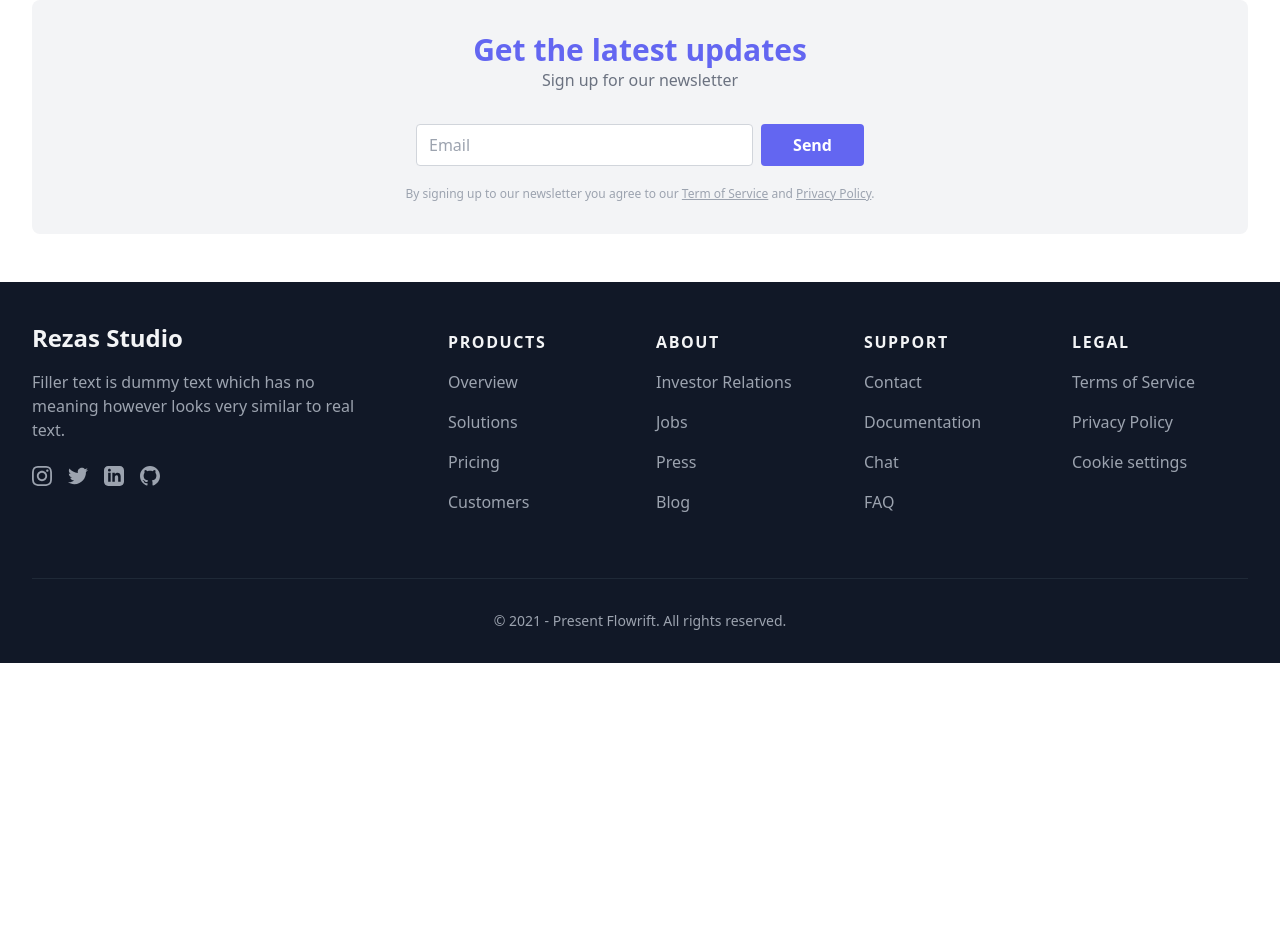
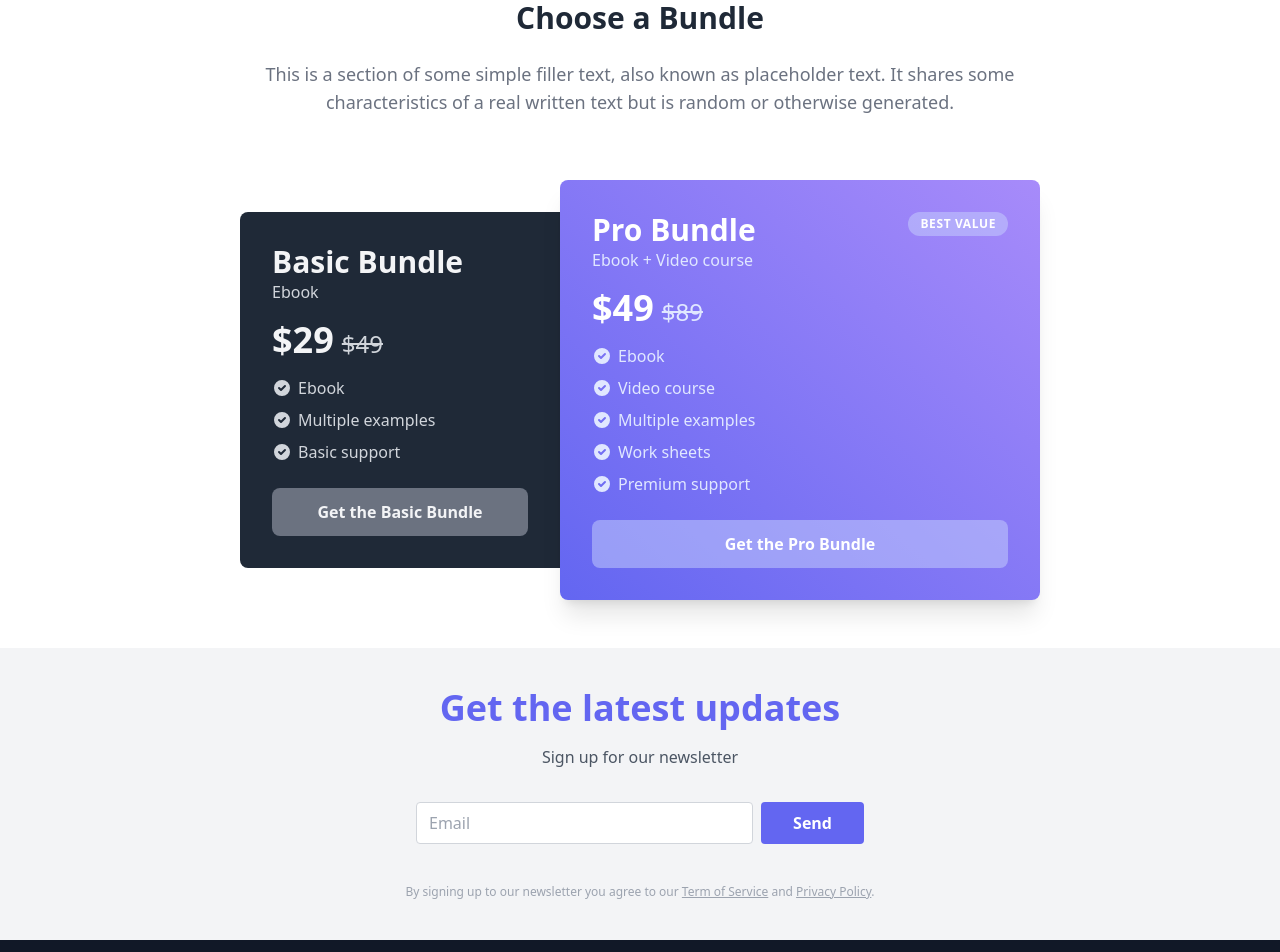
Before and after one commit to tareksabbir/rezas-studio, a React (Create React App) app: page /pricing in a window 1280 px wide. Shown: the part 160-1112 px from the top of the page. Before the commit the page ends 823 px from the top, so only its background shows below. Built offline with nearby package versions, Linux system fonts and the light colour scheme.

Commit message:
newsletter-update

```diff
--- a/src/App.js
+++ b/src/App.js
@@ -1,8 +1,10 @@
 import { Route, Routes } from 'react-router-dom';
 import './App.css';
 import Navbar from './Components/Navbar/Navbar';
+import Newsletter from './Components/Navbar/Newsletter/Newsletter';
 import Footer from './Footer/Footer';
 import Header from './Header/Header';
+import Pricing from './Pricing/Pricing';
 
 function App() {
   return (
@@ -10,7 +12,9 @@ function App() {
       <Navbar></Navbar>
       <Routes>
         <Route path='/' element={<Header></Header>}></Route>
+        <Route path='/pricing' element={<Pricing></Pricing>}></Route>
       </Routes>
+      <Newsletter></Newsletter>
       <Footer></Footer>
     </>
   );
--- a/src/Components/Navbar/Navbar.js
+++ b/src/Components/Navbar/Navbar.js
@@ -7,7 +7,7 @@ const Navbar = () => {
     return (
         <header className="flex justify-between items-center py-8 md:py-8  max-w-screen-2xl px-4 md:px-10 mx-auto">
 
-            <Link to='/' className="inline-flex items-center text-black-800 text-2xl md:text-3xl font-bold gap-2.5" aria-label="logo">
+            <Link to='/' className="text-gray-700 inline-flex items-center text-black-800 text-2xl md:text-3xl font-bold gap-2.5" aria-label="logo">
                 {/* <svg width="95" height="94" viewBox="0 0 95 94" className="w-6 h-auto text-indigo-500" fill="currentColor" xmlns="http://www.w3.org/2000/svg">
                             <path d="M96 0V47L48 94H0V47L48 0H96Z" />
                         </svg> */}
@@ -19,7 +19,7 @@ const Navbar = () => {
             <nav className="hidden lg:flex gap-12">
                 <Link to='/' className="text-indigo-500 text-lg font-semibold">Home</Link>
                 <Link to='/' className="text-gray-600 hover:text-indigo-500 active:text-indigo-700 text-lg font-semibold transition duration-100">Blogs</Link>
-                <Link to='/' className="text-gray-600 hover:text-indigo-500 active:text-indigo-700 text-lg font-semibold transition duration-100">Pricing</Link>
+                <Link to='/pricing' className="text-gray-600 hover:text-indigo-500 active:text-indigo-700 text-lg font-semibold transition duration-100">Pricing</Link>
                 <Link to='/' className="text-gray-600 hover:text-indigo-500 active:text-indigo-700 text-lg font-semibold transition duration-100">About</Link>
                 <Link to='/' className="text-gray-600 hover:text-indigo-500 active:text-indigo-700 text-lg font-semibold transition duration-100">Login</Link>
             </nav>
--- /dev/null
+++ b/src/Components/Navbar/Newsletter/Newsletter.js
@@ -0,0 +1,30 @@
+import React from 'react';
+import { Link } from 'react-router-dom';
+
+const Newsletter = () => {
+    return (
+        <div className='bg-gray-100 p-10'>
+            <section class="text-gray-600 body-font">
+                <div class="container mx-auto flex flex-col px-5 justify-center items-center">
+
+                    <div class="w-full md:w-2/3 flex flex-col items-center text-center">
+                        <h1 class="title-font sm:text-4xl text-3xl mb-4 font-semibold text-indigo-500">Get the latest updates</h1>
+                        <p class="mb-8 leading-relaxed">Sign up for our newsletter</p>
+                        <form className="w-full max-w-md flex gap-2 mb-3 sm:mb-5">
+                            <input placeholder="Email" className="w-full flex-1 bg-gray-white text-gray-800 placeholder-gray-400 border border-gray-300 focus:ring ring-indigo-300 rounded outline-none transition duration-100 px-3 py-2" />
+
+                            <button className="inline-block bg-indigo-500 hover:bg-indigo-600 active:bg-indigo-700 focus-visible:ring ring-indigo-300 text-white text-sm md:text-base font-semibold text-center rounded outline-none transition duration-100 px-8 py-2">Send</button>
+                        </form>
+                        <div className='mt-5'>
+                            <p className="text-gray-400 text-xs text-center">By signing up to our newsletter you agree to our <Link to='/' className="hover:text-indigo-500 active:text-indigo-600 underline transition duration-100">Term of Service</Link> and <Link to='/' className="hover:text-indigo-500 active:text-indigo-600 underline transition duration-100">Privacy Policy</Link>.</p>
+                        </div>
+
+
+                    </div>
+                </div>
+            </section>
+        </div>
+    );
+};
+
+export default Newsletter;
--- a/src/Footer/Footer.js
+++ b/src/Footer/Footer.js
@@ -5,24 +5,6 @@ import { Link } from 'react-router-dom';
 const Footer = () => {
     return (
         <>
-            <div className="bg-white py-6 sm:py-8 lg:py-12">
-                <div className="max-w-screen-2xl px-4 md:px-8 mx-auto">
-                    <div className="flex flex-col items-center bg-gray-100 rounded-lg p-4 sm:p-8">
-                        <div className="mb-4 sm:mb-8">
-                            <h2 className="text-indigo-500 text-xl sm:text-2xl lg:text-3xl font-bold text-center">Get the latest updates</h2>
-                            <p className="text-gray-500 text-center">Sign up for our newsletter</p>
-                        </div>
-
-                        <form className="w-full max-w-md flex gap-2 mb-3 sm:mb-5">
-                            <input placeholder="Email" className="w-full flex-1 bg-gray-white text-gray-800 placeholder-gray-400 border border-gray-300 focus:ring ring-indigo-300 rounded outline-none transition duration-100 px-3 py-2" />
-
-                            <button className="inline-block bg-indigo-500 hover:bg-indigo-600 active:bg-indigo-700 focus-visible:ring ring-indigo-300 text-white text-sm md:text-base font-semibold text-center rounded outline-none transition duration-100 px-8 py-2">Send</button>
-                        </form>
-
-                        <p className="text-gray-400 text-xs text-center">By signing up to our newsletter you agree to our <Link to='/' className="hover:text-indigo-500 active:text-indigo-600 underline transition duration-100">Term of Service</Link> and <Link to='/' className="hover:text-indigo-500 active:text-indigo-600 underline transition duration-100">Privacy Policy</Link>.</p>
-                    </div>
-                </div>
-            </div>
 
             <div className="bg-gray-900">
                 <footer className="max-w-screen-2xl px-4 md:px-8 mx-auto">
@@ -41,25 +23,25 @@ const Footer = () => {
 
 
                             <div className="flex gap-4">
-                                <Link to='/' target="_blank" className="text-gray-400 hover:text-gray-500 active:text-gray-600 transition duration-100">
+                                <Link to='/' className="text-gray-400 hover:text-gray-500 active:text-gray-600 transition duration-100">
                                     <svg className="w-5 h-5" width="24" height="24" viewBox="0 0 24 24" fill="currentColor" xmlns="http://www.w3.org/2000/svg">
                                         <path d="M12 2.163c3.204 0 3.584.012 4.85.07 3.252.148 4.771 1.691 4.919 4.919.058 1.265.069 1.645.069 4.849 0 3.205-.012 3.584-.069 4.849-.149 3.225-1.664 4.771-4.919 4.919-1.266.058-1.644.07-4.85.07-3.204 0-3.584-.012-4.849-.07-3.26-.149-4.771-1.699-4.919-4.92-.058-1.265-.07-1.644-.07-4.849 0-3.204.013-3.583.07-4.849.149-3.227 1.664-4.771 4.919-4.919 1.266-.057 1.645-.069 4.849-.069zm0-2.163c-3.259 0-3.667.014-4.947.072-4.358.2-6.78 2.618-6.98 6.98-.059 1.281-.073 1.689-.073 4.948 0 3.259.014 3.668.072 4.948.2 4.358 2.618 6.78 6.98 6.98 1.281.058 1.689.072 4.948.072 3.259 0 3.668-.014 4.948-.072 4.354-.2 6.782-2.618 6.979-6.98.059-1.28.073-1.689.073-4.948 0-3.259-.014-3.667-.072-4.947-.196-4.354-2.617-6.78-6.979-6.98-1.281-.059-1.69-.073-4.949-.073zm0 5.838c-3.403 0-6.162 2.759-6.162 6.162s2.759 6.163 6.162 6.163 6.162-2.759 6.162-6.163c0-3.403-2.759-6.162-6.162-6.162zm0 10.162c-2.209 0-4-1.79-4-4 0-2.209 1.791-4 4-4s4 1.791 4 4c0 2.21-1.791 4-4 4zm6.406-11.845c-.796 0-1.441.645-1.441 1.44s.645 1.44 1.441 1.44c.795 0 1.439-.645 1.439-1.44s-.644-1.44-1.439-1.44z" />
                                     </svg>
                                 </Link>
 
-                                <Link to='/' target="_blank" className="text-gray-400 hover:text-gray-500 active:text-gray-600 transition duration-100">
+                                <Link to='/' className="text-gray-400 hover:text-gray-500 active:text-gray-600 transition duration-100">
                                     <svg className="w-5 h-5" width="24" height="24" viewBox="0 0 24 24" fill="currentColor" xmlns="http://www.w3.org/2000/svg">
                                         <path d="M24 4.557c-.883.392-1.832.656-2.828.775 1.017-.609 1.798-1.574 2.165-2.724-.951.564-2.005.974-3.127 1.195-.897-.957-2.178-1.555-3.594-1.555-3.179 0-5.515 2.966-4.797 6.045-4.091-.205-7.719-2.165-10.148-5.144-1.29 2.213-.669 5.108 1.523 6.574-.806-.026-1.566-.247-2.229-.616-.054 2.281 1.581 4.415 3.949 4.89-.693.188-1.452.232-2.224.084.626 1.956 2.444 3.379 4.6 3.419-2.07 1.623-4.678 2.348-7.29 2.04 2.179 1.397 4.768 2.212 7.548 2.212 9.142 0 14.307-7.721 13.995-14.646.962-.695 1.797-1.562 2.457-2.549z" />
                                     </svg>
                                 </Link>
 
-                                <Link to='/' target="_blank" className="text-gray-400 hover:text-gray-500 active:text-gray-600 transition duration-100">
+                                <Link to='/' className="text-gray-400 hover:text-gray-500 active:text-gray-600 transition duration-100">
                                     <svg className="w-5 h-5" width="24" height="24" viewBox="0 0 24 24" fill="currentColor" xmlns="http://www.w3.org/2000/svg">
                                         <path d="M19 0h-14c-2.761 0-5 2.239-5 5v14c0 2.761 2.239 5 5 5h14c2.762 0 5-2.239 5-5v-14c0-2.761-2.238-5-5-5zm-11 19h-3v-11h3v11zm-1.5-12.268c-.966 0-1.75-.79-1.75-1.764s.784-1.764 1.75-1.764 1.75.79 1.75 1.764-.783 1.764-1.75 1.764zm13.5 12.268h-3v-5.604c0-3.368-4-3.113-4 0v5.604h-3v-11h3v1.765c1.396-2.586 7-2.777 7 2.476v6.759z" />
                                     </svg>
                                 </Link>
 
-                                <Link to='/' target="_blank" className="text-gray-400 hover:text-gray-500 active:text-gray-600 transition duration-100">
+                                <Link to='/' className="text-gray-400 hover:text-gray-500 active:text-gray-600 transition duration-100">
                                     <svg className="w-5 h-5" width="24" height="24" viewBox="0 0 24 24" fill="currentColor" xmlns="http://www.w3.org/2000/svg">
                                         <path d="M12 0c-6.626 0-12 5.373-12 12 0 5.302 3.438 9.8 8.207 11.387.599.111.793-.261.793-.577v-2.234c-3.338.726-4.033-1.416-4.033-1.416-.546-1.387-1.333-1.756-1.333-1.756-1.089-.745.083-.729.083-.729 1.205.084 1.839 1.237 1.839 1.237 1.07 1.834 2.807 1.304 3.492.997.107-.775.418-1.305.762-1.604-2.665-.305-5.467-1.334-5.467-5.931 0-1.311.469-2.381 1.236-3.221-.124-.303-.535-1.524.117-3.176 0 0 1.008-.322 3.301 1.23.957-.266 1.983-.399 3.003-.404 1.02.005 2.047.138 3.006.404 2.291-1.552 3.297-1.23 3.297-1.23.653 1.653.242 2.874.118 3.176.77.84 1.235 1.911 1.235 3.221 0 4.609-2.807 5.624-5.479 5.921.43.372.823 1.102.823 2.222v3.293c0 .319.192.694.801.576 4.765-1.589 8.199-6.086 8.199-11.386 0-6.627-5.373-12-12-12z" />
                                     </svg>
```
